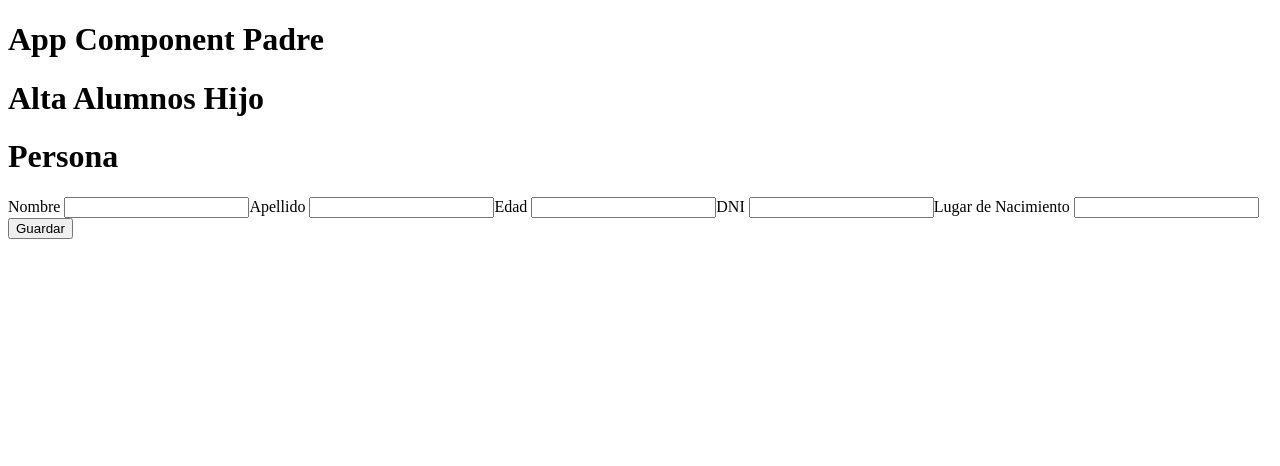
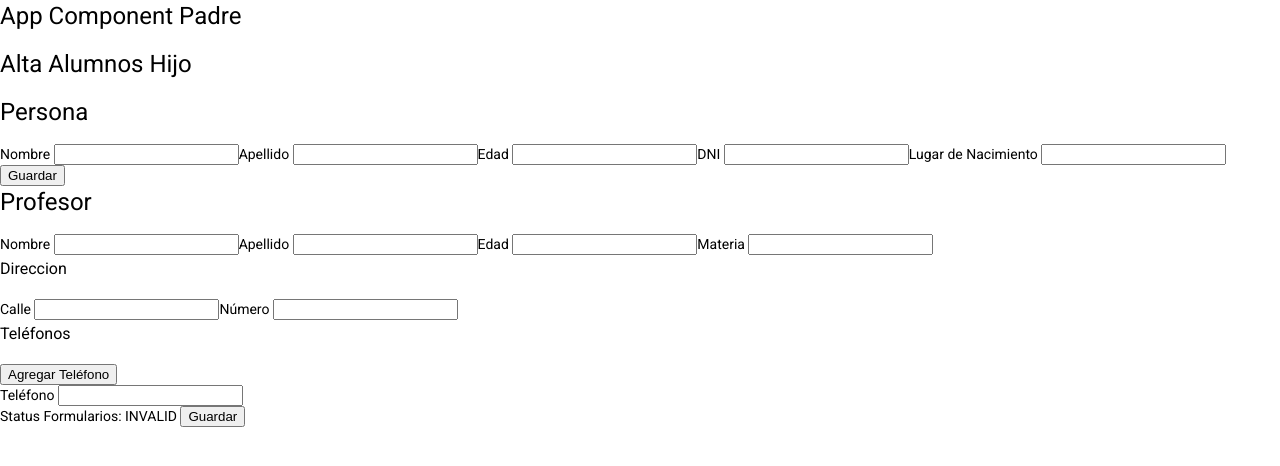
Before and after one commit to luisparadawagner-gmail-com/tp-maxi, an Angular app: page / in a window 1280 px wide. Shown: the top 466 px of the page. Built offline with nearby package versions, Linux system fonts and the light colour scheme.

Commit message:
Agrego formulario Profesor

```diff
--- a/angular.json
+++ b/angular.json
@@ -24,6 +24,7 @@
               "src/assets"
             ],
             "styles": [
+              "./node_modules/@angular/material/prebuilt-themes/indigo-pink.css",
               "src/styles.css"
             ],
             "scripts": []
@@ -88,6 +89,7 @@
               "src/assets"
             ],
             "styles": [
+              "./node_modules/@angular/material/prebuilt-themes/indigo-pink.css",
               "src/styles.css"
             ],
             "scripts": []
@@ -119,6 +121,7 @@
           }
         }
       }
-    }},
+    }
+  },
   "defaultProject": "tp-maxi"
 }
--- a/package.json
+++ b/package.json
@@ -12,10 +12,12 @@
   "private": true,
   "dependencies": {
     "@angular/animations": "~9.1.1",
+    "@angular/cdk": "^9.2.1",
     "@angular/common": "~9.1.1",
     "@angular/compiler": "~9.1.1",
     "@angular/core": "~9.1.1",
     "@angular/forms": "~9.1.1",
+    "@angular/material": "^9.2.1",
     "@angular/platform-browser": "~9.1.1",
     "@angular/platform-browser-dynamic": "~9.1.1",
     "@angular/router": "~9.1.1",
--- a/src/app/app.component.html
+++ b/src/app/app.component.html
@@ -3,5 +3,6 @@
 <app-alta-alumnos></app-alta-alumnos>
 <app-reactive-persona></app-reactive-persona>
 
+<app-profesor></app-profesor>
 
 <router-outlet></router-outlet>
--- /dev/null
+++ b/src/app/formularios/reactivos/profesor/profesor.component.html
@@ -0,0 +1,44 @@
+<h1>Profesor</h1>
+
+
+<form [formGroup]='profesorForm' (ngSubmit)=submit()>
+    <label>Nombre
+        <input type="text" formControlName="nombre">
+    </label>
+    <label>Apellido
+        <input type="text" formControlName="apellido">
+    </label>
+    <label>Edad
+        <input type="text" formControlName="edad">
+    </label>
+    <label>Materia
+        <input type="text" formControlName="materia">
+    </label>
+    <div formGroupName="direccion">
+        <h3>Direccion</h3>
+        <label>Calle
+            <input type="text" formControlName="calle">
+        </label>
+        <label>Número
+            <input type="text" formControlName="numero">
+        </label>
+    </div>
+    <div formArrayName= "telefonos">
+        <h3>Teléfonos</h3>
+        <button (click)="agregarTelefono()">Agregar Teléfono</button>
+
+        <div *ngFor="let telefono of telefonos.controls; let i = index">
+            <label>
+                Teléfono <input type="text" [formControlName]="i">
+            </label>
+
+        </div>
+    </div>
+
+
+
+
+Status Formularios: {{profesorForm.status}}
+
+    <button type="submit">Guardar</button>
+</form>
--- /dev/null
+++ b/src/app/formularios/reactivos/profesor/profesor.component.ts
@@ -0,0 +1,46 @@
+import { Component } from '@angular/core';
+import { FormControl, FormGroup, FormBuilder, Validators, FormArray} from '@angular/forms';
+
+@Component({
+	selector: 'app-profesor',
+	templateUrl: './profesor.component.html'
+})
+export class ProfesorComponent {
+
+    constructor(private fb:FormBuilder){}
+
+	profesorForm = this.fb.group({
+		nombre: ['', Validators.required],
+		apellido: [''],
+        edad:[''],
+        materia:[''],
+		direccion: this.fb.group({
+			calle: [''],
+			numero: ['']
+        }),
+        telefonos : this.fb.array([this.fb.control('')])
+    });
+    get telefonos(){
+        return this.profesorForm.get('telefonos') as FormArray;
+    }
+    agregarTelefono(){
+        this.telefonos.push(this.fb.control(''));
+    }
+
+	submit() {
+		debugger;
+		this.profesorForm.value;
+
+		this.profesorForm.setValue({
+			nombre: '',
+			apellido: '',
+			edad: '',
+			direccion: {
+				calle: '',
+				numero: ''
+			}
+        });
+
+        this.profesorForm.patchValue({edad: 60});
+	}
+}
--- a/src/index.html
+++ b/src/index.html
@@ -6,8 +6,10 @@
   <base href="/">
   <meta name="viewport" content="width=device-width, initial-scale=1">
   <link rel="icon" type="image/x-icon" href="favicon.ico">
+  <link href="https://fonts.googleapis.com/css?family=Roboto:300,400,500&display=swap" rel="stylesheet">
+  <link href="https://fonts.googleapis.com/icon?family=Material+Icons" rel="stylesheet">
 </head>
-<body>
+<body class="mat-typography">
   <app-root></app-root>
 </body>
 </html>
--- a/src/styles.css
+++ b/src/styles.css
@@ -1 +1,4 @@
 /* You can add global styles to this file, and also import other style files */
+
+html, body { height: 100%; }
+body { margin: 0; font-family: Roboto, "Helvetica Neue", sans-serif; }
```
Also changed, not shown: src/app/app.module.ts (+6 -3 lines), 1 other file (tests, documents, lock files or other folders).
